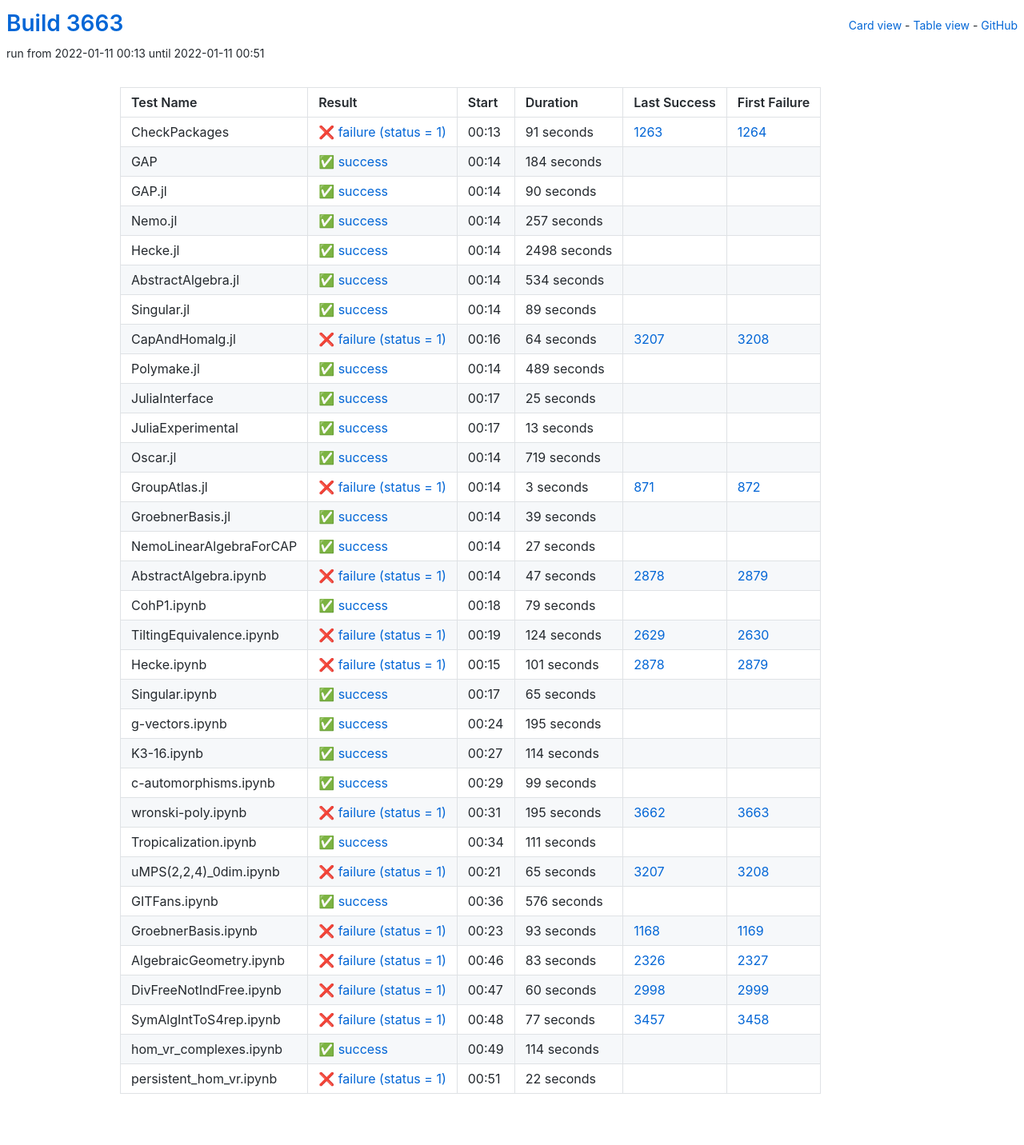
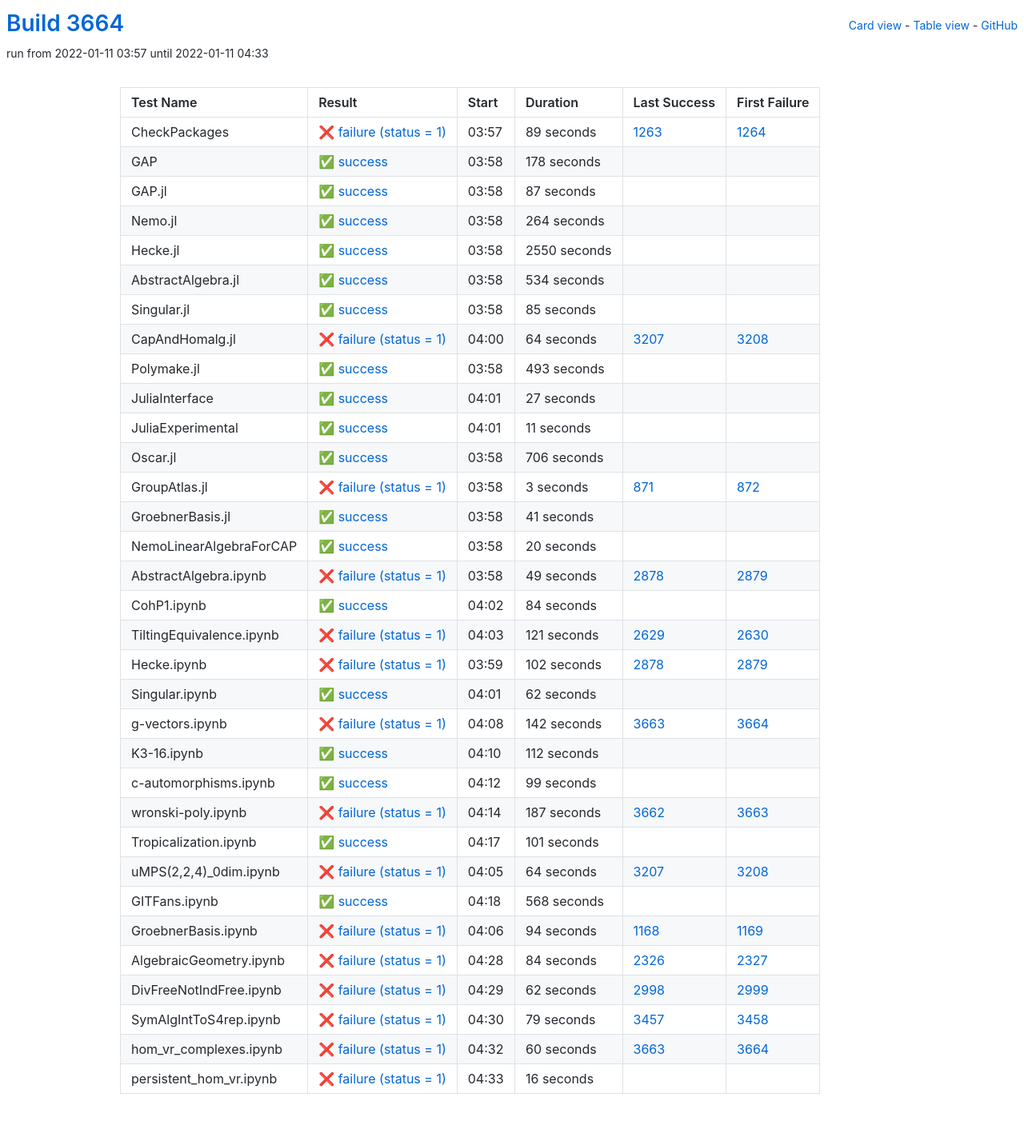
Before and after one commit to oscar-system/oscar-ci-status-stable, a Jekyll site: the page built from table.html, in a window 1280 px wide. Shown: the whole page at 80% size. Built offline with Jekyll 4.4.1, drawn with Linux system fonts in a browser that asks for light colours.

Commit message:
Build #3664

```diff
--- a/_data/ci.yml
+++ b/_data/ci.yml
@@ -1,6 +1,6 @@
 ---
-build: 3663
-build_url: https://oscarci.mathematik.uni-kl.de/job/oscar-stable/3663/
+build: 3664
+build_url: https://oscarci.mathematik.uni-kl.de/job/oscar-stable/3664/
 job: oscar-stable
 organization: oscar-system
 repo: oscar-ci-status-stable
@@ -8,68 +8,68 @@ repourl: https://github.com/oscar-system/oscar-ci-status-stable
 tests:
 - name: CheckPackages
   id: checkpackages
-  log: https://oscarci.mathematik.uni-kl.de/job/oscar-stable/3663/artifact/logs/build-3663/CheckPackages.log
-  start: 2022-01-11 00:13
+  log: https://oscarci.mathematik.uni-kl.de/job/oscar-stable/3664/artifact/logs/build-3664/CheckPackages.log
+  start: 2022-01-11 03:57
   success: false
   exitcode: 1
   status: failure
-  duration: 91
+  duration: 89
   last_success: 1263
   last_success_url: https://oscarci.mathematik.uni-kl.de/job/oscar-stable/1263/
   first_failure: 1264
   first_failure_url: https://oscarci.mathematik.uni-kl.de/job/oscar-stable/1264/
 - name: GAP
   id: gap
-  log: https://oscarci.mathematik.uni-kl.de/job/oscar-stable/3663/artifact/logs/build-3663/GAP.log
-  start: 2022-01-11 00:14
+  log: https://oscarci.mathematik.uni-kl.de/job/oscar-stable/3664/artifact/logs/build-3664/GAP.log
+  start: 2022-01-11 03:58
   success: true
   exitcode: 0
   status: success
-  duration: 184
+  duration: 178
   last_success: false
   last_success_url:
   first_failure: false
   first_failure_url:
 - name: GAP.jl
   id: gap-jl
-  log: https://oscarci.mathematik.uni-kl.de/job/oscar-stable/3663/artifact/logs/build-3663/GAP.jl.log
-  start: 2022-01-11 00:14
+  log: https://oscarci.mathematik.uni-kl.de/job/oscar-stable/3664/artifact/logs/build-3664/GAP.jl.log
+  start: 2022-01-11 03:58
   success: true
   exitcode: 0
   status: success
-  duration: 90
+  duration: 87
   last_success: false
   last_success_url:
   first_failure: false
   first_failure_url:
 - name: Nemo.jl
   id: nemo-jl
-  log: https://oscarci.mathematik.uni-kl.de/job/oscar-stable/3663/artifact/logs/build-3663/Nemo.jl.log
-  start: 2022-01-11 00:14
+  log: https://oscarci.mathematik.uni-kl.de/job/oscar-stable/3664/artifact/logs/build-3664/Nemo.jl.log
+  start: 2022-01-11 03:58
   success: true
   exitcode: 0
   status: success
-  duration: 257
+  duration: 264
   last_success: false
   last_success_url:
   first_failure: false
   first_failure_url:
 - name: Hecke.jl
   id: hecke-jl
-  log: https://oscarci.mathematik.uni-kl.de/job/oscar-stable/3663/artifact/logs/build-3663/Hecke.jl.log
-  start: 2022-01-11 00:14
+  log: https://oscarci.mathematik.uni-kl.de/job/oscar-stable/3664/artifact/logs/build-3664/Hecke.jl.log
+  start: 2022-01-11 03:58
   success: true
   exitcode: 0
   status: success
-  duration: 2498
+  duration: 2550
   last_success: false
   last_success_url:
   first_failure: false
   first_failure_url:
 - name: AbstractAlgebra.jl
   id: abstractalgebra-jl
-  log: https://oscarci.mathematik.uni-kl.de/job/oscar-stable/3663/artifact/logs/build-3663/AbstractAlgebra.jl.log
-  start: 2022-01-11 00:14
+  log: https://oscarci.mathematik.uni-kl.de/job/oscar-stable/3664/artifact/logs/build-3664/AbstractAlgebra.jl.log
+  start: 2022-01-11 03:58
   success: true
   exitcode: 0
   status: success
@@ -80,20 +80,20 @@ tests:
   first_failure_url:
 - name: Singular.jl
   id: singular-jl
-  log: https://oscarci.mathematik.uni-kl.de/job/oscar-stable/3663/artifact/logs/build-3663/Singular.jl.log
-  start: 2022-01-11 00:14
+  log: https://oscarci.mathematik.uni-kl.de/job/oscar-stable/3664/artifact/logs/build-3664/Singular.jl.log
+  start: 2022-01-11 03:58
   success: true
   exitcode: 0
   status: success
-  duration: 89
+  duration: 85
   last_success: false
   last_success_url:
   first_failure: false
   first_failure_url:
 - name: CapAndHomalg.jl
   id: capandhomalg-jl
-  log: https://oscarci.mathematik.uni-kl.de/job/oscar-stable/3663/artifact/logs/build-3663/CapAndHomalg.jl.log
-  start: 2022-01-11 00:16
+  log: https://oscarci.mathematik.uni-kl.de/job/oscar-stable/3664/artifact/logs/build-3664/CapAndHomalg.jl.log
+  start: 2022-01-11 04:00
   success: false
   exitcode: 1
   status: failure
@@ -104,56 +104,56 @@ tests:
   first_failure_url: https://oscarci.mathematik.uni-kl.de/job/oscar-stable/3208/
 - name: Polymake.jl
   id: polymake-jl
-  log: https://oscarci.mathematik.uni-kl.de/job/oscar-stable/3663/artifact/logs/build-3663/Polymake.jl.log
-  start: 2022-01-11 00:14
+  log: https://oscarci.mathematik.uni-kl.de/job/oscar-stable/3664/artifact/logs/build-3664/Polymake.jl.log
+  start: 2022-01-11 03:58
   success: true
   exitcode: 0
   status: success
-  duration: 489
+  duration: 493
   last_success: false
   last_success_url:
   first_failure: false
   first_failure_url:
 - name: JuliaInterface
   id: juliainterface
-  log: https://oscarci.mathematik.uni-kl.de/job/oscar-stable/3663/artifact/logs/build-3663/JuliaInterface.log
-  start: 2022-01-11 00:17
+  log: https://oscarci.mathematik.uni-kl.de/job/oscar-stable/3664/artifact/logs/build-3664/JuliaInterface.log
+  start: 2022-01-11 04:01
   success: true
   exitcode: 0
   status: success
-  duration: 25
+  duration: 27
   last_success: false
   last_success_url:
   first_failure: false
   first_failure_url:
 - name: JuliaExperimental
   id: juliaexperimental
-  log: https://oscarci.mathematik.uni-kl.de/job/oscar-stable/3663/artifact/logs/build-3663/JuliaExperimental.log
-  start: 2022-01-11 00:17
+  log: https://oscarci.mathematik.uni-kl.de/job/oscar-stable/3664/artifact/logs/build-3664/JuliaExperimental.log
+  start: 2022-01-11 04:01
   success: true
   exitcode: 0
   status: success
-  duration: 13
+  duration: 11
   last_success: false
   last_success_url:
   first_failure: false
   first_failure_url:
 - name: Oscar.jl
   id: oscar-jl
-  log: https://oscarci.mathematik.uni-kl.de/job/oscar-stable/3663/artifact/logs/build-3663/Oscar.jl.log
-  start: 2022-01-11 00:14
+  log: https://oscarci.mathematik.uni-kl.de/job/oscar-stable/3664/artifact/logs/build-3664/Oscar.jl.log
+  start: 2022-01-11 03:58
   success: true
   exitcode: 0
   status: success
-  duration: 719
+  duration: 706
   last_success: false
   last_success_url:
   first_failure: false
   first_failure_url:
 - name: GroupAtlas.jl
   id: groupatlas-jl
-  log: https://oscarci.mathematik.uni-kl.de/job/oscar-stable/3663/artifact/logs/build-3663/GroupAtlas.jl.log
-  start: 2022-01-11 00:14
+  log: https://oscarci.mathematik.uni-kl.de/job/oscar-stable/3664/artifact/logs/build-3664/GroupAtlas.jl.log
+  start: 2022-01-11 03:58
   success: false
   exitcode: 1
   status: failure
@@ -164,116 +164,116 @@ tests:
   first_failure_url: https://oscarci.mathematik.uni-kl.de/job/oscar-stable/872/
 - name: GroebnerBasis.jl
   id: groebnerbasis-jl
-  log: https://oscarci.mathematik.uni-kl.de/job/oscar-stable/3663/artifact/logs/build-3663/GroebnerBasis.jl.log
-  start: 2022-01-11 00:14
+  log: https://oscarci.mathematik.uni-kl.de/job/oscar-stable/3664/artifact/logs/build-3664/GroebnerBasis.jl.log
+  start: 2022-01-11 03:58
   success: true
   exitcode: 0
   status: success
-  duration: 39
+  duration: 41
   last_success: false
   last_success_url:
   first_failure: false
   first_failure_url:
 - name: NemoLinearAlgebraForCAP
   id: nemolinearalgebraforcap
-  log: https://oscarci.mathematik.uni-kl.de/job/oscar-stable/3663/artifact/logs/build-3663/NemoLinearAlgebraForCAP.log
-  start: 2022-01-11 00:14
+  log: https://oscarci.mathematik.uni-kl.de/job/oscar-stable/3664/artifact/logs/build-3664/NemoLinearAlgebraForCAP.log
+  start: 2022-01-11 03:58
   success: true
   exitcode: 0
   status: success
-  duration: 27
+  duration: 20
   last_success: false
   last_success_url:
   first_failure: false
   first_failure_url:
 - name: AbstractAlgebra.ipynb
   id: abstractalgebra-ipynb
-  log: https://oscarci.mathematik.uni-kl.de/job/oscar-stable/3663/artifact/logs/build-3663/AbstractAlgebra.ipynb.log
-  start: 2022-01-11 00:14
+  log: https://oscarci.mathematik.uni-kl.de/job/oscar-stable/3664/artifact/logs/build-3664/AbstractAlgebra.ipynb.log
+  start: 2022-01-11 03:58
   success: false
   exitcode: 1
   status: failure
-  duration: 47
+  duration: 49
   last_success: 2878
   last_success_url: https://oscarci.mathematik.uni-kl.de/job/oscar-stable/2878/
   first_failure: 2879
   first_failure_url: https://oscarci.mathematik.uni-kl.de/job/oscar-stable/2879/
 - name: CohP1.ipynb
   id: cohp1-ipynb
-  log: https://oscarci.mathematik.uni-kl.de/job/oscar-stable/3663/artifact/logs/build-3663/CohP1.ipynb.log
-  start: 2022-01-11 00:18
+  log: https://oscarci.mathematik.uni-kl.de/job/oscar-stable/3664/artifact/logs/build-3664/CohP1.ipynb.log
+  start: 2022-01-11 04:02
   success: true
   exitcode: 0
   status: success
-  duration: 79
+  duration: 84
   last_success: false
   last_success_url:
   first_failure: false
   first_failure_url:
 - name: TiltingEquivalence.ipynb
   id: tiltingequivalence-ipynb
-  log: https://oscarci.mathematik.uni-kl.de/job/oscar-stable/3663/artifact/logs/build-3663/TiltingEquivalence.ipynb.log
-  start: 2022-01-11 00:19
+  log: https://oscarci.mathematik.uni-kl.de/job/oscar-stable/3664/artifact/logs/build-3664/TiltingEquivalence.ipynb.log
+  start: 2022-01-11 04:03
   success: false
   exitcode: 1
   status: failure
-  duration: 124
+  duration: 121
   last_success: 2629
   last_success_url: https://oscarci.mathematik.uni-kl.de/job/oscar-stable/2629/
   first_failure: 2630
   first_failure_url: https://oscarci.mathematik.uni-kl.de/job/oscar-stable/2630/
 - name: Hecke.ipynb
   id: hecke-ipynb
-  log: https://oscarci.mathematik.uni-kl.de/job/oscar-stable/3663/artifact/logs/build-3663/Hecke.ipynb.log
-  start: 2022-01-11 00:15
+  log: https://oscarci.mathematik.uni-kl.de/job/oscar-stable/3664/artifact/logs/build-3664/Hecke.ipynb.log
+  start: 2022-01-11 03:59
   success: false
   exitcode: 1
   status: failure
-  duration: 101
+  duration: 102
   last_success: 2878
   last_success_url: https://oscarci.mathematik.uni-kl.de/job/oscar-stable/2878/
   first_failure: 2879
   first_failure_url: https://oscarci.mathematik.uni-kl.de/job/oscar-stable/2879/
 - name: Singular.ipynb
   id: singular-ipynb
-  log: https://oscarci.mathematik.uni-kl.de/job/oscar-stable/3663/artifact/logs/build-3663/Singular.ipynb.log
-  start: 2022-01-11 00:17
+  log: https://oscarci.mathematik.uni-kl.de/job/oscar-stable/3664/artifact/logs/build-3664/Singular.ipynb.log
+  start: 2022-01-11 04:01
   success: true
   exitcode: 0
   status: success
-  duration: 65
+  duration: 62
   last_success: false
   last_success_url:
   first_failure: false
   first_failure_url:
 - name: g-vectors.ipynb
   id: g-vectors-ipynb
-  log: https://oscarci.mathematik.uni-kl.de/job/oscar-stable/3663/artifact/logs/build-3663/g-vectors.ipynb.log
-  start: 2022-01-11 00:24
+  log: https://oscarci.mathematik.uni-kl.de/job/oscar-stable/3664/artifact/logs/build-3664/g-vectors.ipynb.log
+  start: 2022-01-11 04:08
+  success: false
+  exitcode: 1
+  status: failure
+  duration: 142
+  last_success: 3663
+  last_success_url: https://oscarci.mathematik.uni-kl.de/job/oscar-stable/3663/
+  first_failure: 3664
+  first_failure_url: https://oscarci.mathematik.uni-kl.de/job/oscar-stable/3664/
+- name: K3-16.ipynb
+  id: k3-16-ipynb
+  log: https://oscarci.mathematik.uni-kl.de/job/oscar-stable/3664/artifact/logs/build-3664/K3-16.ipynb.log
+  start: 2022-01-11 04:10
   success: true
   exitcode: 0
   status: success
-  duration: 195
-  last_success: false
-  last_success_url:
-  first_failure: false
-  first_failure_url:
-- name: K3-16.ipynb
-  id: k3-16-ipynb
-  log: https://oscarci.mathematik.uni-kl.de/job/oscar-stable/3663/artifact/logs/build-3663/K3-16.ipynb.log
-  start: 2022-01-11 00:27
-  success: true
-  exitcode: 0
-  status: success
-  duration: 114
+  duration: 112
   last_success: false
   last_success_url:
   first_failure: false
   first_failure_url:
 - name: c-automorphisms.ipynb
   id: c-automorphisms-ipynb
-  log: https://oscarci.mathematik.uni-kl.de/job/oscar-stable/3663/artifact/logs/build-3663/c-automorphisms.ipynb.log
-  start: 2022-01-11 00:29
+  log: https://oscarci.mathematik.uni-kl.de/job/oscar-stable/3664/artifact/logs/build-3664/c-automorphisms.ipynb.log
+  start: 2022-01-11 04:12
   success: true
   exitcode: 0
   status: success
@@ -284,121 +284,121 @@ tests:
   first_failure_url:
 - name: wronski-poly.ipynb
   id: wronski-poly-ipynb
-  log: https://oscarci.mathematik.uni-kl.de/job/oscar-stable/3663/artifact/logs/build-3663/wronski-poly.ipynb.log
-  start: 2022-01-11 00:31
+  log: https://oscarci.mathematik.uni-kl.de/job/oscar-stable/3664/artifact/logs/build-3664/wronski-poly.ipynb.log
+  start: 2022-01-11 04:14
   success: false
   exitcode: 1
   status: failure
-  duration: 195
+  duration: 187
   last_success: 3662
   last_success_url: https://oscarci.mathematik.uni-kl.de/job/oscar-stable/3662/
   first_failure: 3663
   first_failure_url: https://oscarci.mathematik.uni-kl.de/job/oscar-stable/3663/
 - name: Tropicalization.ipynb
   id: tropicalization-ipynb
-  log: https://oscarci.mathematik.uni-kl.de/job/oscar-stable/3663/artifact/logs/build-3663/Tropicalization.ipynb.log
-  start: 2022-01-11 00:34
+  log: https://oscarci.mathematik.uni-kl.de/job/oscar-stable/3664/artifact/logs/build-3664/Tropicalization.ipynb.log
+  start: 2022-01-11 04:17
   success: true
   exitcode: 0
   status: success
-  duration: 111
+  duration: 101
   last_success: false
   last_success_url:
   first_failure: false
   first_failure_url:
 - name: uMPS(2,2,4)_0dim.ipynb
   id: umps-2-2-4-0dim-ipynb
-  log: https://oscarci.mathematik.uni-kl.de/job/oscar-stable/3663/artifact/logs/build-3663/uMPS-2-2-4-_0dim.ipynb.log
-  start: 2022-01-11 00:21
+  log: https://oscarci.mathematik.uni-kl.de/job/oscar-stable/3664/artifact/logs/build-3664/uMPS-2-2-4-_0dim.ipynb.log
+  start: 2022-01-11 04:05
   success: false
   exitcode: 1
   status: failure
-  duration: 65
+  duration: 64
   last_success: 3207
   last_success_url: https://oscarci.mathematik.uni-kl.de/job/oscar-stable/3207/
   first_failure: 3208
   first_failure_url: https://oscarci.mathematik.uni-kl.de/job/oscar-stable/3208/
 - name: GITFans.ipynb
   id: gitfans-ipynb
-  log: https://oscarci.mathematik.uni-kl.de/job/oscar-stable/3663/artifact/logs/build-3663/GITFans.ipynb.log
-  start: 2022-01-11 00:36
+  log: https://oscarci.mathematik.uni-kl.de/job/oscar-stable/3664/artifact/logs/build-3664/GITFans.ipynb.log
+  start: 2022-01-11 04:18
   success: true
   exitcode: 0
   status: success
-  duration: 576
+  duration: 568
   last_success: false
   last_success_url:
   first_failure: false
   first_failure_url:
 - name: GroebnerBasis.ipynb
   id: groebnerbasis-ipynb
-  log: https://oscarci.mathematik.uni-kl.de/job/oscar-stable/3663/artifact/logs/build-3663/GroebnerBasis.ipynb.log
-  start: 2022-01-11 00:23
+  log: https://oscarci.mathematik.uni-kl.de/job/oscar-stable/3664/artifact/logs/build-3664/GroebnerBasis.ipynb.log
+  start: 2022-01-11 04:06
   success: false
   exitcode: 1
   status: failure
-  duration: 93
+  duration: 94
   last_success: 1168
   last_success_url: https://oscarci.mathematik.uni-kl.de/job/oscar-stable/1168/
   first_failure: 1169
   first_failure_url: https://oscarci.mathematik.uni-kl.de/job/oscar-stable/1169/
 - name: AlgebraicGeometry.ipynb
   id: algebraicgeometry-ipynb
-  log: https://oscarci.mathematik.uni-kl.de/job/oscar-stable/3663/artifact/logs/build-3663/AlgebraicGeometry.ipynb.log
-  start: 2022-01-11 00:46
+  log: https://oscarci.mathematik.uni-kl.de/job/oscar-stable/3664/artifact/logs/build-3664/AlgebraicGeometry.ipynb.log
+  start: 2022-01-11 04:28
   success: false
   exitcode: 1
   status: failure
-  duration: 83
+  duration: 84
   last_success: 2326
   last_success_url: https://oscarci.mathematik.uni-kl.de/job/oscar-stable/2326/
   first_failure: 2327
   first_failure_url: https://oscarci.mathematik.uni-kl.de/job/oscar-stable/2327/
 - name: DivFreeNotIndFree.ipynb
   id: divfreenotindfree-ipynb
-  log: https://oscarci.mathematik.uni-kl.de/job/oscar-stable/3663/artifact/logs/build-3663/DivFreeNotIndFree.ipynb.log
-  start: 2022-01-11 00:47
+  log: https://oscarci.mathematik.uni-kl.de/job/oscar-stable/3664/artifact/logs/build-3664/DivFreeNotIndFree.ipynb.log
+  start: 2022-01-11 04:29
   success: false
   exitcode: 1
   status: failure
-  duration: 60
+  duration: 62
   last_success: 2998
   last_success_url: https://oscarci.mathematik.uni-kl.de/job/oscar-stable/2998/
   first_failure: 2999
   first_failure_url: https://oscarci.mathematik.uni-kl.de/job/oscar-stable/2999/
 - name: SymAlgIntToS4rep.ipynb
   id: symalginttos4rep-ipynb
-  log: https://oscarci.mathematik.uni-kl.de/job/oscar-stable/3663/artifact/logs/build-3663/SymAlgIntToS4rep.ipynb.log
-  start: 2022-01-11 00:48
+  log: https://oscarci.mathematik.uni-kl.de/job/oscar-stable/3664/artifact/logs/build-3664/SymAlgIntToS4rep.ipynb.log
+  start: 2022-01-11 04:30
   success: false
   exitcode: 1
   status: failure
-  duration: 77
+  duration: 79
   last_success: 3457
   last_success_url: https://oscarci.mathematik.uni-kl.de/job/oscar-stable/3457/
   first_failure: 3458
   first_failure_url: https://oscarci.mathematik.uni-kl.de/job/oscar-stable/3458/
 - name: hom_vr_complexes.ipynb
   id: hom-vr-complexes-ipynb
-  log: https://oscarci.mathematik.uni-kl.de/job/oscar-stable/3663/artifact/logs/build-3663/hom_vr_complexes.ipynb.log
-  start: 2022-01-11 00:49
-  success: true
-  exitcode: 0
-  status: success
-  duration: 114
+  log: https://oscarci.mathematik.uni-kl.de/job/oscar-stable/3664/artifact/logs/build-3664/hom_vr_complexes.ipynb.log
+  start: 2022-01-11 04:32
+  success: false
+  exitcode: 1
+  status: failure
+  duration: 60
+  last_success: 3663
+  last_success_url: https://oscarci.mathematik.uni-kl.de/job/oscar-stable/3663/
+  first_failure: 3664
+  first_failure_url: https://oscarci.mathematik.uni-kl.de/job/oscar-stable/3664/
+- name: persistent_hom_vr.ipynb
+  id: persistent-hom-vr-ipynb
+  log: https://oscarci.mathematik.uni-kl.de/job/oscar-stable/3664/artifact/logs/build-3664/persistent_hom_vr.ipynb.log
+  start: 2022-01-11 04:33
+  success: false
+  exitcode: 1
+  status: failure
+  duration: 16
   last_success: false
   last_success_url:
   first_failure: false
   first_failure_url:
-- name: persistent_hom_vr.ipynb
-  id: persistent-hom-vr-ipynb
-  log: https://oscarci.mathematik.uni-kl.de/job/oscar-stable/3663/artifact/logs/build-3663/persistent_hom_vr.ipynb.log
-  start: 2022-01-11 00:51
-  success: false
-  exitcode: 1
-  status: failure
-  duration: 22
-  last_success: false
-  last_success_url:
-  first_failure: false
-  first_failure_url:
```
Also changed, not shown: README.md.
